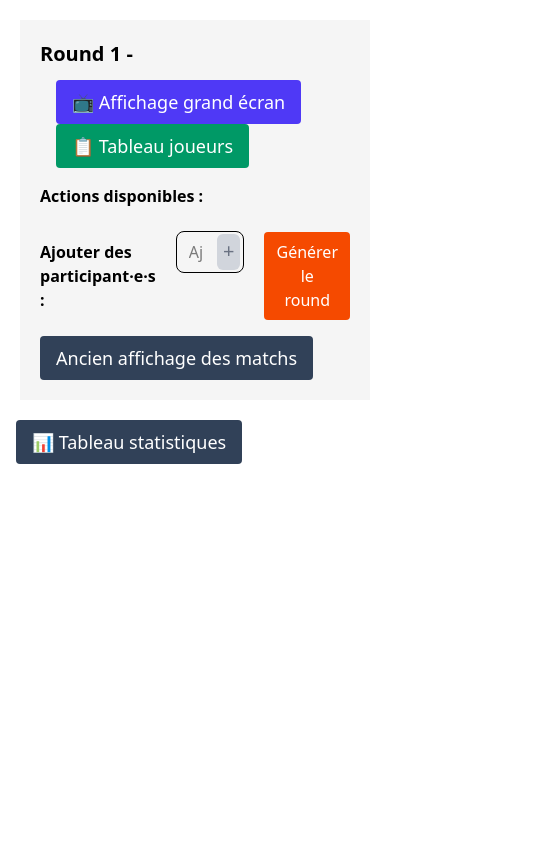
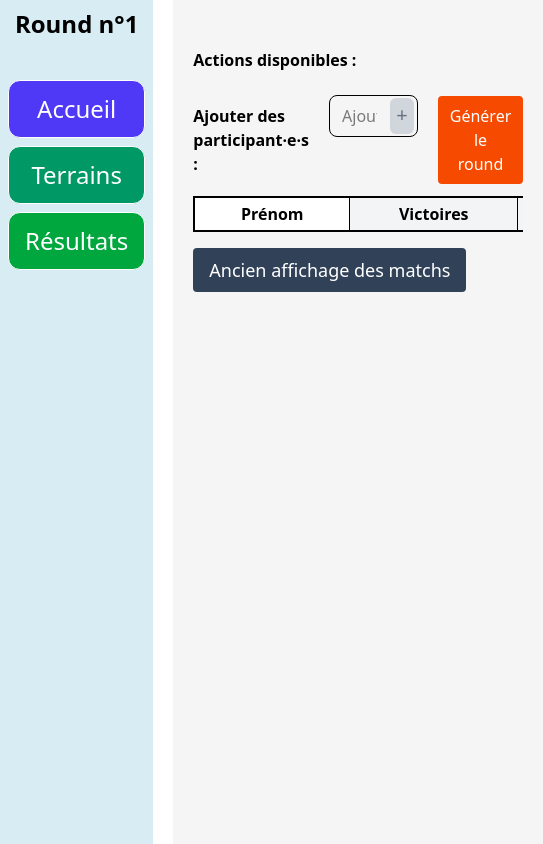
Before and after one commit to Arthurin/TournamentSimulatorReact, a React (Vite) app: page / in a window 390 px wide. Shown: the whole page, 543 px wide, since content can reach past the window. Built offline with nearby package versions, Linux system fonts and the light colour scheme.

Commit message:
UI: menu + affichage responsive

```diff
--- a/src/components/BadmintonMatchmaker.jsx
+++ b/src/components/BadmintonMatchmaker.jsx
@@ -23,10 +23,9 @@ export default function BadmintonMatchmaker() {
   const [editName, setEditName] = useState("");
   const [editWins, setEditWins] = useState(0);
 
-  const [showFullScreenMatches, setShowFullScreenMatches] = useState(false);
-  const [showTableauJoueurs, setShowTableauJoueurs] = useState(false);
-  const [showTableauStats, setShowTableauStats] = useState(false);
   const [showSaisirResultats, setshowSaisirResultats] = useState(false);
+  const [showPage, setShowPage] = useState("home");
+  const [zoom, setZoom] = useState(1);
 
   const [matchResults, setMatchResults] = useState({
     matches: [],
@@ -192,9 +191,35 @@ export default function BadmintonMatchmaker() {
     (a, b) => (b.wins || 0) - (a.wins || 0)
   );
 
-  return (
-    <>
-      <div className="bg-white">
+  function zoomUp() {
+    setZoom(zoom + 0.1);
+  }
+
+  function zoomDown() {
+    setZoom(zoom - 0.1);
+  }
+
+  let playerPage = (
+    <TableauJoueursFullScreen
+      players={players}
+      matchResults={matchResults}
+      zoom={zoom}
+      onClose={() => setShowTableauJoueurs(false)}
+    />
+  );
+
+  let resultsPage = (
+    <FullScreenMatches
+      matchResults={matchResults}
+      matchmakingValidated={matchmakingValidated}
+      recordMatchResult={recordMatchResult}
+      undoMatchResult={undoMatchResult}
+      onClose={() => setShowFullScreenMatches(false)}
+    />
+  );
+
+  let homePage = (
+    <div>
       {/* HEADER */}
       {/* BOUTON SECRET POUR ADMIN */}
       <button
@@ -203,11 +228,9 @@ export default function BadmintonMatchmaker() {
       />
 
       {/* AFFICHAGE DU ROUND + ACTIONS + DONNER LES RESULTATS */}
-        <div className="bg-neutral-100 m-5 p-5">
+      <div className="">
         {/* AFFICHAGE ETAT DU ROUND */}
         <div className="flex mb-3 text-xl align-baseline">
-            <div className="font-bold mr-2">Round {roundCount} -</div>
-
           {matchmakingGenerated && (
             <>
               {matchResults.matches.every((m) => m.winner !== null) ? (
@@ -227,21 +250,6 @@ export default function BadmintonMatchmaker() {
             </>
           )}
         </div>
-
-          <button
-            className="ml-4 px-4 py-2 bg-indigo-600 text-white rounded text-lg"
-            onClick={() => setShowFullScreenMatches(true)}
-          >
-            📺 Affichage grand écran
-          </button>
-
-          <button
-            className="ml-4 px-4 py-2 bg-emerald-600 text-white rounded text-lg"
-            onClick={() => setShowTableauJoueurs(true)}
-          >
-            📋 Tableau joueurs
-          </button>
-
         {/* AFFICHAGE ACTIONS DU ROUND */}
         <div className="flex align-baseline items-start">
           <div className="mt-2 px-3 ps-0 py-2 font-bold">
@@ -284,7 +292,6 @@ export default function BadmintonMatchmaker() {
             )
           }
         </div>
-
         {/* AJOUTER DES PARTICIPANT.E.S */}
         <div className="w-full flex items-baseline">
           <h3 className="font-bold mr-5">Ajouter des participant·e·s : </h3>
@@ -337,7 +344,18 @@ export default function BadmintonMatchmaker() {
               : "Générer le round"}
           </button>
         </div>
-
+        {/* TABLEAU */}
+        <TableauStatsJoueurs
+          players={players}
+          sortedPlayersByWins={sortedPlayersByWins}
+          admin={admin}
+          editingPlayerId={editingPlayerId}
+          editName={editName}
+          setEditName={setEditName}
+          startEdit={startEdit}
+          confirmEdit={confirmEdit}
+          deletePlayer={deletePlayer}
+        />
         {/* AFFICHAGE DES MATCHS avec les REPOS et les TERRAINS */}
         <button
           className="mt-4 px-4 py-2 bg-slate-700 text-white rounded text-lg"
@@ -470,50 +488,73 @@ export default function BadmintonMatchmaker() {
               </div>
             ))}
           </div>
+        )}{" "}
+      </div>
+    </div>
+  );
+
+  let contentPage = homePage;
+  switch (showPage) {
+    case "players":
+      contentPage = playerPage;
+      break;
+    case "results":
+      contentPage = resultsPage;
+      break;
+    default:
+      homePage;
+  }
+
+  return (
+    <div className="flex">
+      {/* MENU */}
+      <div className="top-4 right-4 z-10 flex flex-col menuContainer">
+        <h1 className="font-bold text-2xl text-center mb-10">
+          Round n°{roundCount}
+        </h1>
+
+        <button
+          onClick={() => {
+            setShowPage("home");
+          }}
+          className="mb-2 border px-6 py-3 bg-indigo-600 rounded-xl text-2xl text-white hover:bg-indigo-400"
+        >
+          Accueil
+        </button>
+
+        <button
+          className="mb-2 border px-4 py-3 bg-emerald-600 rounded-xl text-2xl text-white hover:bg-emerald-400"
+          onClick={() => setShowPage("players")}
+        >
+          Terrains
+        </button>
+        <button
+          className="mb-2 border px-4 py-3 bg-green-600 rounded-xl text-2xl text-white hover:bg-green-400"
+          onClick={() => setShowPage("results")}
+        >
+          Résultats
+        </button>
+
+        {showPage == "players" && (
+          <>
+            <button
+              onClick={zoomUp}
+              className="mt-30 mb-2 border px-4 py-3 bg-neutral-600 rounded-xl text-l text-white hover:bg-neutral-400"
+            >
+              Zoom +
+            </button>
+
+            <button
+              onClick={zoomDown}
+              className="mb-2 border px-4 py-3 bg-neutral-600 rounded-xl text-l text-white hover:bg-neutral-400"
+            >
+              Zoom -
+            </button>
+          </>
         )}
       </div>
-
-        {/* TABLEAU */}
-
-        <button
-          className="ml-4 px-4 py-2 bg-slate-700 text-white rounded text-lg"
-          onClick={() => setShowTableauStats((v) => !v)}
-        >
-          📊 Tableau statistiques
-        </button>
-        {showTableauStats && (
-          <TableauStatsJoueurs
-            players={players}
-            sortedPlayersByWins={sortedPlayersByWins}
-            admin={admin}
-            editingPlayerId={editingPlayerId}
-            editName={editName}
-            setEditName={setEditName}
-            startEdit={startEdit}
-            confirmEdit={confirmEdit}
-            deletePlayer={deletePlayer}
-          />
-        )}
+      {/* CONTENU */}
+      <div className="bg-neutral-100 ml-5 p-5 pageContainer">{contentPage}</div>
     </div>
-
-      {/* FENETRES SUPPLEMENTAIRES */}
-      {showFullScreenMatches && (
-        <FullScreenMatches
-          matchResults={matchResults}
-          matchmakingValidated={matchmakingValidated}
-          recordMatchResult={recordMatchResult}
-          undoMatchResult={undoMatchResult}
-          onClose={() => setShowFullScreenMatches(false)}
-        />
-      )}
-
-      {showTableauJoueurs && (
-        <TableauJoueursFullScreen
-          players={players}
-          matchResults={matchResults}
-          onClose={() => setShowTableauJoueurs(false)}
-        />
-      )}
-    </>
   );
 }
--- a/src/components/FullScreenMatches.jsx
+++ b/src/components/FullScreenMatches.jsx
@@ -6,7 +6,7 @@ export default function FullScreenMatches({
   onClose,
 }) {
   return (
-    <div className="fixed inset-0 z-50 bg-neutral-900 text-white p-6 flex flex-col">
+    <div className="matchesContainer">
       {/* REPOS */}
       <div className="mb-6">
         <h2 className="text-2xl font-bold mb-2">Au repos</h2>
@@ -14,30 +14,24 @@ export default function FullScreenMatches({
           {matchResults.resting.map((p) => (
             <div
               key={p.id}
-              className="px-4 py-2 bg-neutral-700 rounded text-2xl font-semibold"
+              className="px-4 py-2 bg-neutral-200 rounded text-2xl font-semibold"
             >
               {p.name}
             </div>
           ))}
         </div>
-        <button
-          onClick={onClose}
-          className="text-xl px-4 py-2 bg-red-600 rounded hover:bg-red-700 fixed top-4 right-4"
-        >
-          Retour
-        </button>
       </div>
 
       {/* MATCHES */}
-      <div className="flex-1 grid grid-cols-1 md:grid-cols-2 gap-6 overflow-auto">
+      <div className="fieldContainer">
         {matchResults.matches.map((m, i) => (
           <div
             key={i}
-            className="bg-neutral-800 rounded-xl p-6 flex flex-col justify-between"
+            className="bg-neutral-200 rounded-xl p-6 flex flex-col justify-between"
           >
             {/* TERRAIN */}
             <div className="text-center mb-4">
-              <div className="text-3xl font-extrabold uppercase tracking-widest">
+              <div className="text-3xl h-fit font-extrabold uppercase tracking-widest">
                 Terrain {i + 1}
               </div>
             </div>
--- a/src/components/TableauJoueursFullScreen.jsx
+++ b/src/components/TableauJoueursFullScreen.jsx
@@ -3,10 +3,9 @@ import { useEffect, useMemo, useState } from "react";
 export default function TableauJoueursFullScreen({
   players,
   matchResults,
+  zoom,
   onClose,
 }) {
-  const [zoom, setZoom] = useState(1);
-
   const [viewport, setViewport] = useState({
     width: window.innerWidth,
     height: window.innerHeight,
@@ -66,14 +65,6 @@ export default function TableauJoueursFullScreen({
   const MIN_FONT = 18;
 
   const availableHeight = viewport.height;
-
-  function zoomUp() {
-    setZoom(zoom + 0.1);
-  }
-
-  function zoomDown() {
-    setZoom(zoom - 0.1);
-  }
 
   /* 🔴 CAS LIMITE : écran trop petit */
   if (availableHeight < MIN_AVAILABLE_HEIGHT) {
@@ -142,32 +133,6 @@ export default function TableauJoueursFullScreen({
   );
 
   return (
-    <div className="fixed inset-0 z-50 bg-white text-black">
-      {/* HEADER */}
-      <div className="top-4 right-4 z-10 flex flex-col menuContainer">
-        <button
-          onClick={onClose}
-          className="px-6 py-3 bg-red-300 rounded-xl text-xl hover:bg-red-700"
-        >
-          Retour
-        </button>
-        {""}
-        <button
-          onClick={zoomUp}
-          className="px-6 py-3 bg-neutral-300 rounded-xl text-xl hover:bg-neutral-700"
-        >
-          Zoom +
-        </button>
-        {""}
-        <button
-          onClick={zoomDown}
-          className="px-6 py-3 bg-neutral-300 rounded-xl text-xl hover:bg-neutral-700"
-        >
-          Zoom -
-        </button>
-      </div>
-
-      {/* CONTENU */}
     <div className="listeJoueursFullScreen" style={{ zoom: zoom }}>
       {columns.map((col, colIndex) =>
         col.map((player) => {
@@ -210,6 +175,5 @@ export default function TableauJoueursFullScreen({
         })
       )}
     </div>
-    </div>
   );
 }
--- a/src/components/TableauStatsJoueurs.jsx
+++ b/src/components/TableauStatsJoueurs.jsx
@@ -16,7 +16,7 @@ export default function TableauStatsJoueurs({
   deletePlayer,
 }) {
   return (
-    <div className="overflow-x-auto overflow-y-auto max-h-[80vh] relative scrollbar-thick scrollbar-thumb-gray-400 scrollbar-track-gray-200">
+    <div className="overflow-x-auto relative scrollbar-thick scrollbar-thumb-gray-400 scrollbar-track-gray-200">
       <table className="mt-3 table-auto border-collapse border w-full min-w-[900px]">
         <thead className="bg-gray-100 border-2 border-black sticky top-0 z-30">
           <tr>
--- a/src/index.css
+++ b/src/index.css
@@ -31,13 +31,11 @@ body {
 
 .listeJoueursFullScreen {
   display: flex;
-  flex-direction: column;
   flex-wrap: wrap;
   justify-content: space-between;
   align-content: stretch;
-  gap: 7px;
+  gap: 20px;
   width: 100%;
-  height: 100%;
   box-sizing: border-box;
   overflow-x: auto;
   zoom: 100%;
@@ -58,4 +56,29 @@ body {
 
 .menuContainer {
   max-width: fit-content;
+  background-color: #d8ecf3;
+  min-height: 100vh;
+  height: auto;
+  padding: 8px;
 }
+
+.pageContainer {
+  width: -webkit-fill-available;
+}
+
+.matchesContainer {
+  width: auto;
+  height: auto;
+}
+
+.fieldContainer {
+  display: flex;
+  flex-wrap: wrap;
+  justify-content: flex-start;
+  align-content: stretch;
+  gap: 6px;
+  width: fit-content;
+  box-sizing: border-box;
+  overflow-x: auto;
+  zoom: 100%;
+}
```
Lines whose indentation alone changed are shown as unchanged.
